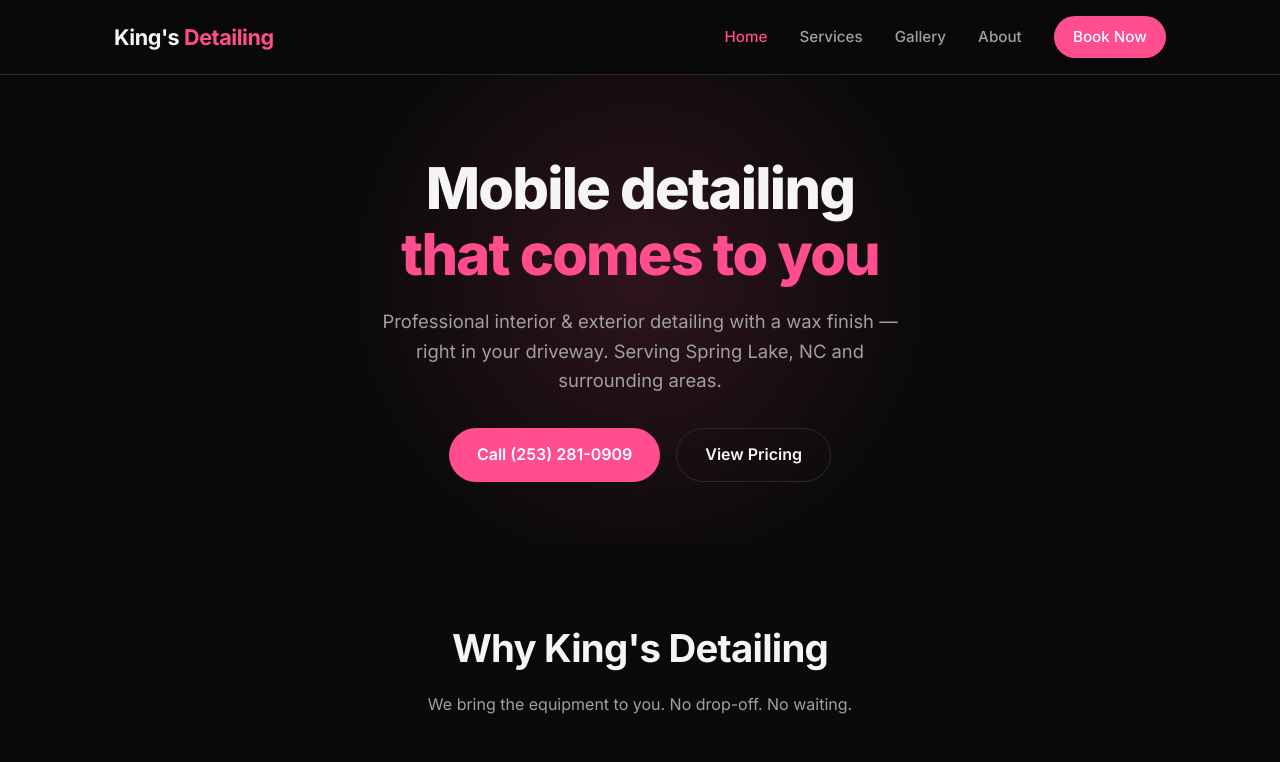
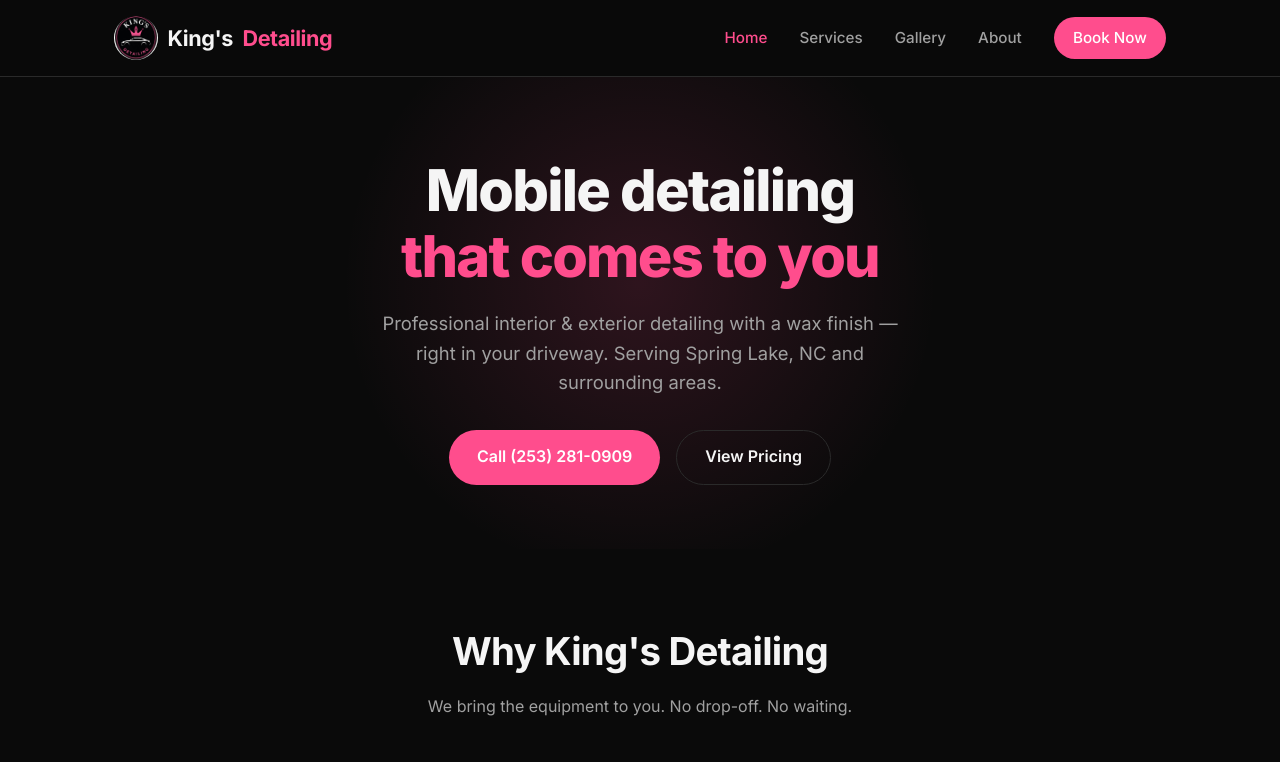
Before and after one commit to Kingsdetailing/King-s-Detailing, a plain HTML site: page index.html in a window 1280 px wide. Shown: the top 762 px of the page. Drawn offline with Linux system fonts and the light colour scheme.

Commit message:
Add files via upload

```diff
--- a/index.html
+++ b/index.html
@@ -14,7 +14,7 @@
 <body>
   <header>
     <div class="nav-container">
-      <a href="index.html" class="logo">King's <span>Detailing</span></a>
+      <a href="index.html" class="logo"><img src="logo.jpg" alt="King's Detailing" class="logo-img">King's <span>Detailing</span></a>
       <button class="menu-toggle" aria-label="Toggle menu" onclick="document.querySelector('.nav-links').classList.toggle('open')">
         <span></span><span></span><span></span>
       </button>
@@ -126,7 +126,7 @@
     <div class="container">
       <div class="footer-content">
         <div class="footer-brand">
-          <div class="logo">King's <span>Detailing</span></div>
+          <div class="logo"><img src="logo.jpg" alt="King's Detailing" class="logo-img">King's <span>Detailing</span></div>
           <p>Mobile car detailing serving Spring Lake, NC. We come to you with everything needed for a full interior & exterior detail.</p>
         </div>
         <div class="footer-links">
--- a/styles.css
+++ b/styles.css
@@ -75,6 +75,17 @@
   font-size: 1.35rem;
   font-weight: 700;
   letter-spacing: -0.02em;
+  display: flex;
+  align-items: center;
+  gap: 0.6rem;
+}
+
+.logo-img {
+  height: 44px;
+  width: 44px;
+  border-radius: 50%;
+  object-fit: cover;
+  display: block;
 }
 
 .logo span {
```
Also changed, not shown: about.html (+2 -2 lines), contact.html (+2 -2 lines), gallery.html (+2 -2 lines), services.html (+2 -2 lines), logo.jpg (added).
